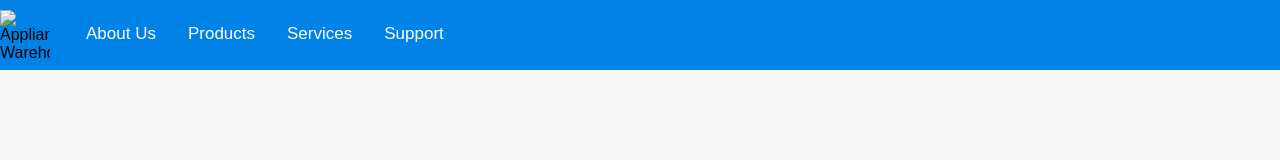
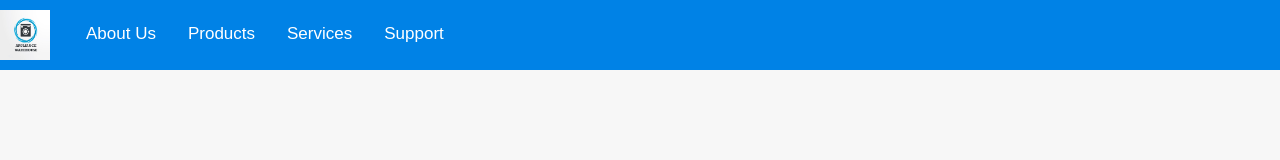
Before and after one commit to L-ners/appliance-wherehouse-, a plain HTML site: page index.html in a window 1280 px wide. Shown: the top 160 px of the page. Drawn offline with Linux system fonts and the light colour scheme.

Commit message:
Update index.html

```diff
--- a/index.html
+++ b/index.html
@@ -155,7 +155,7 @@
 <body>
 
 <div class="navbar">
-    <img src="Screenshot 2024-08-28 180602.png" alt="Appliance Warehouse Logo" class="logo">
+    <img src="logo.png" alt="Appliance Warehouse Logo" class="logo">
     <a href="#">About Us</a>
     <a href="#">Products</a>
     <a href="#">Services</a>
```
